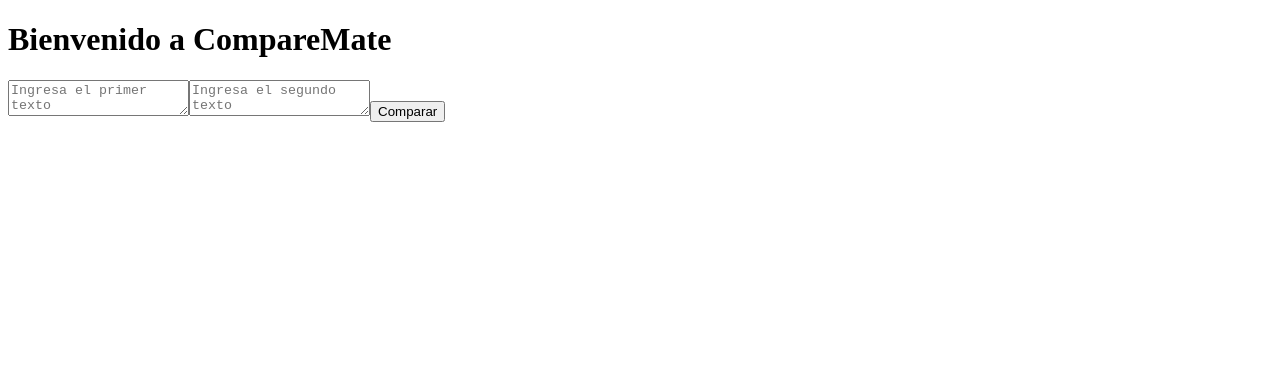
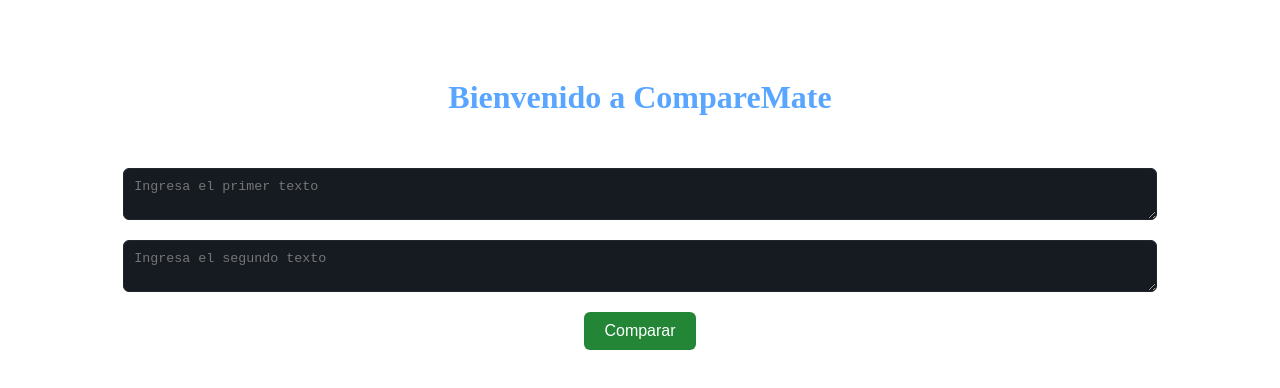
Before and after one commit to Daniel-Santiago-Acosta-1013/comparemate, a Next.js app: page / in a window 1280 px wide. Shown: the top 388 px of the page. Built offline with nearby package versions, Linux system fonts and the light colour scheme.

Commit message:
[add][fix] add UI and UX styles

```diff
--- a/src/components/Comparator/Comparator.module.scss
+++ b/src/components/Comparator/Comparator.module.scss
@@ -0,0 +1,41 @@
+.comparator {
+    display: flex;
+    flex-direction: column;
+    align-items: center;
+    padding: 20px;
+
+    textarea {
+      width: 90%;
+      margin: 10px;
+      padding: 10px;
+      border: 1px solid #21262d;
+      border-radius: 6px;
+      background-color: #161b22;
+      color: #c9d1d9;
+
+      &:focus {
+        outline: none;
+        border-color: #58a6ff;
+      }
+    }
+
+    button {
+      margin: 10px;
+      padding: 10px 20px;
+      border: none;
+      border-radius: 6px;
+      background-color: #238636;
+      color: white;
+      cursor: pointer;
+      font-size: 16px;
+
+      &:hover {
+        background-color: #2ea043;
+      }
+    }
+
+    .result {
+      margin-top: 20px;
+      color: #8b949e;
+    }
+  }
--- a/src/styles/App.scss
+++ b/src/styles/App.scss
@@ -0,0 +1,17 @@
+body {
+  background-color: #0d1117; // Color de fondo oscuro de GitHub
+  color: #c9d1d9;           // Color de texto claro
+  font-family: 'Segoe UI', Tahoma, Geneva, Verdana, sans-serif;
+  margin: 0;
+  padding: 0;
+  box-sizing: border-box;
+}
+
+a {
+  color: #58a6ff;           // Color de enlace
+  text-decoration: none;
+
+  &:hover {
+    text-decoration: underline;
+  }
+}
--- a/src/styles/Home.module.scss
+++ b/src/styles/Home.module.scss
@@ -0,0 +1,8 @@
+.home {
+    text-align: center;
+    padding: 50px;
+
+    h1 {
+      color: #58a6ff;
+    }
+  }
```
